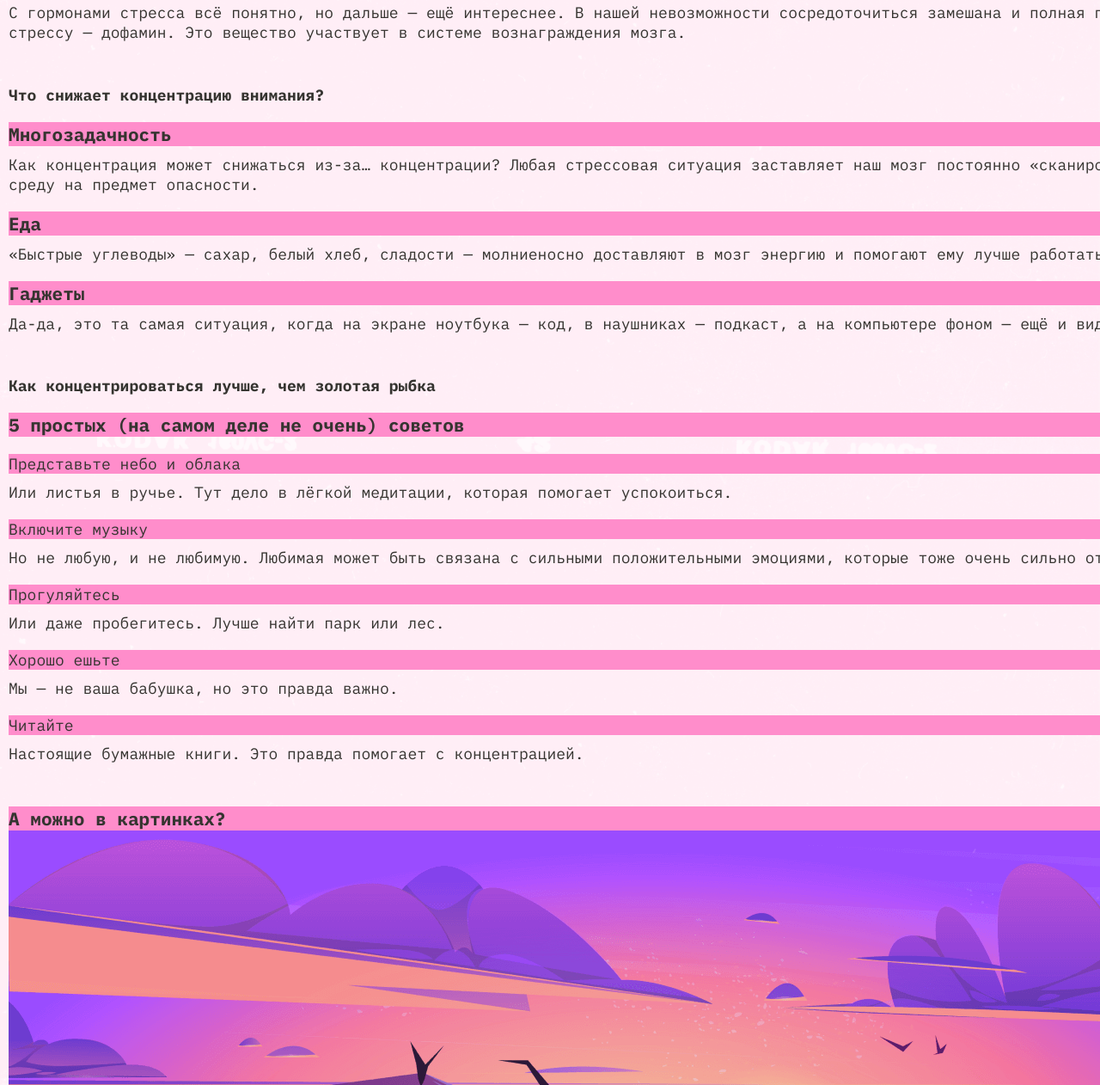
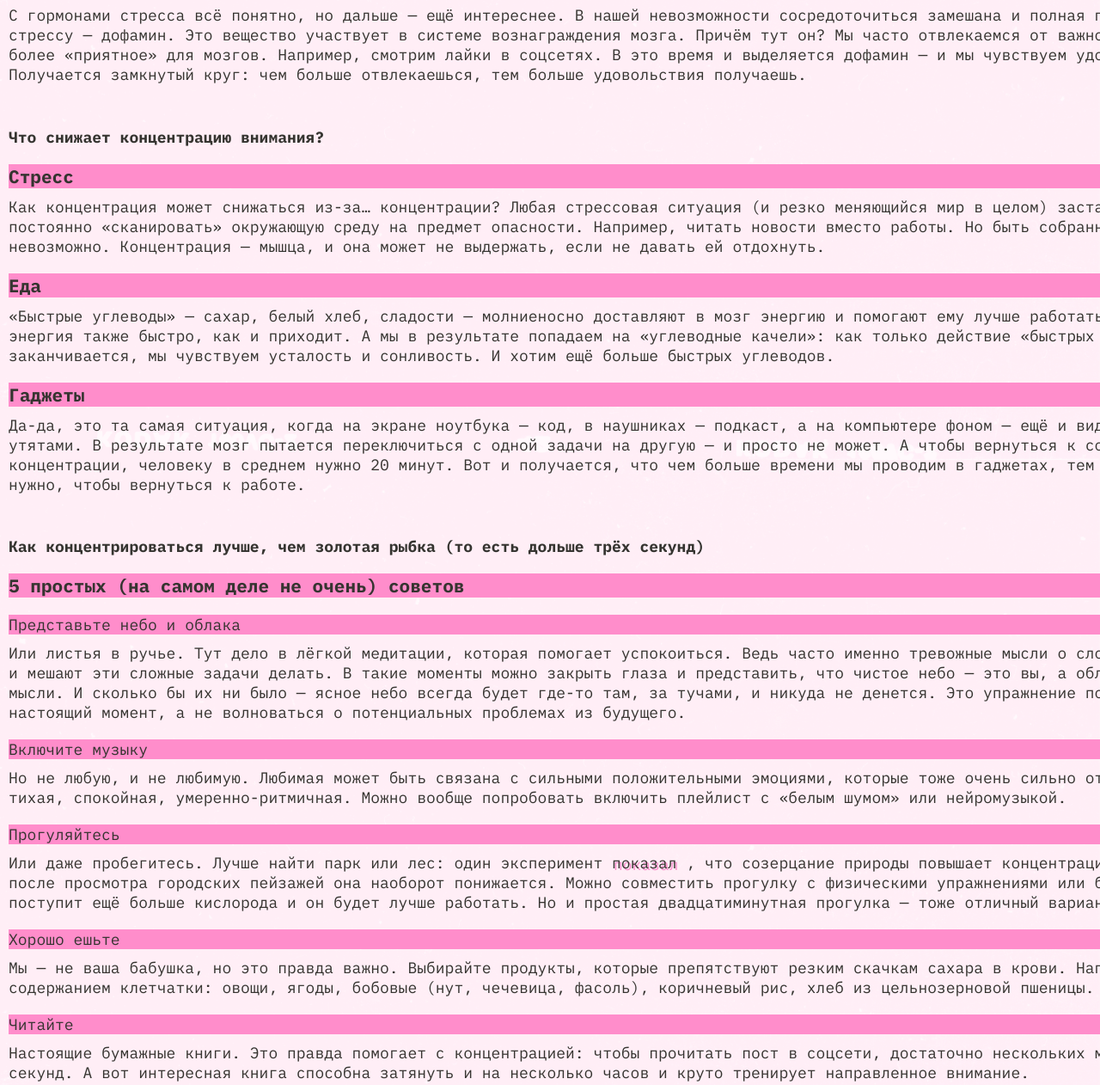
Before and after one commit to fradere8/slozhno-sosredotochitsya-ad, a plain HTML site: page index.html in a window 1280 px wide. Shown: the part 1065-2327 px from the top of the page at 86% size. Drawn offline with Linux system fonts and the light colour scheme.

Commit message:
Update index.html

```diff
--- a/index.html
+++ b/index.html
@@ -1,4 +1,4 @@
-0<!DOCTYPE html>
+<!DOCTYPE html>
 <html lang="ru">
   <head>
     <meta charset="UTF-8" />
@@ -6,7 +6,6 @@
     <meta name="viewport" content="width=device-width, initial-scale=1.0" />
     <meta name="color-scheme" content="dark light" />
     <title>Сложно сосредоточиться</title>
-    <script src="./scripts/script.js"></script>
 
     <link rel="stylesheet" href="./fonts/fonts.css" />
     <link rel="stylesheet" href="./styles/globals.css" />
@@ -16,14 +15,13 @@
     <link rel="stylesheet" href="./styles/light.css" />
 
     <link rel="icon" href="./images/favicon.svg" type="image/svg+xml" />
+    <script src="./scripts/script.js"></script>
   </head>
 
   <body class="page">
     <!-- Шапка сайта -->
     <header class="header decorated-zone">
       <span class="rec" aria-hidden="true">REC</span>
-
-      <!-- Кнопки для смены темы -->
       <nav class="header__theme-menu">
         <ul class="header__theme-menu-list">
           <li class="header__theme-menu-item">
@@ -67,7 +65,10 @@
               <a href="https://dana.org/news-and-insights/" target="_blank" class="decorated__link">
                 выяснили
               </a>, что мозгу тяжело концентрироваться даже на двух делах
-              одновременно.
+              одновременно. А когда в поле внимания попадает несколько важных
+              задач, организм паникует и выделяет кортизол и адреналин —
+              «гормоны стресса». Из-за этого мы работаем невнимательно:
+              ошибаемся и быстро устаём.
             </p>
           </article>
 
@@ -77,7 +78,11 @@
               С гормонами стресса всё понятно, но дальше — ещё интереснее. В
               нашей невозможности сосредоточиться замешана и полная
               противоположность стрессу — дофамин. Это вещество участвует в
-              системе вознаграждения мозга.
+              системе вознаграждения мозга. Причём тут он? Мы часто отвлекаемся
+              от важной задачи на что-то более «приятное» для мозгов. Например,
+              смотрим лайки в соцсетях. В это время и выделяется дофамин — и мы
+              чувствуем удовольствие. Получается замкнутый круг: чем больше
+              отвлекаешься, тем больше удовольствия получаешь.
             </p>
           </article>
         </div>
@@ -88,11 +93,14 @@
         <h2 class="section__title">Что снижает концентрацию внимания?</h2>
         <div class="section__articles">
           <article class="article-block">
-            <h3 class="article-block__subtitle title-decor">Многозадачность</h3>
+            <h3 class="article-block__subtitle title-decor">Стресс</h3>
             <p class="article-block__text">
               Как концентрация может снижаться из-за… концентрации? Любая
-              стрессовая ситуация заставляет наш мозг постоянно «сканировать»
-              окружающую среду на предмет опасности.
+              стрессовая ситуация (и резко меняющийся мир в целом) заставляет
+              наш мозг постоянно «сканировать» окружающую среду на предмет
+              опасности. Например, читать новости вместо работы. Но быть
+              собранными всё время — невозможно. Концентрация — мышца, и она
+              может не выдержать, если не давать ей отдохнуть.
             </p>
           </article>
 
@@ -100,7 +108,11 @@
             <h3 class="article-block__subtitle title-decor">Еда</h3>
             <p class="article-block__text">
               «Быстрые углеводы» — сахар, белый хлеб, сладости — молниеносно
-              доставляют в мозг энергию и помогают ему лучше работать.
+              доставляют в мозг энергию и помогают ему лучше работать. Но уходит
+              эта энергия также быстро, как и приходит. А мы в результате
+              попадаем на «углеводные качели»: как только действие «быстрых
+              углеводов» заканчивается, мы чувствуем усталость и сонливость. И
+              хотим ещё больше быстрых углеводов.
             </p>
           </article>
 
@@ -108,7 +120,12 @@
             <h3 class="article-block__subtitle title-decor">Гаджеты</h3>
             <p class="article-block__text">
               Да-да, это та самая ситуация, когда на экране ноутбука — код, в
-              наушниках — подкаст, а на компьютере фоном — ещё и видео.
+              наушниках — подкаст, а на компьютере фоном — ещё и видео с
+              забавными утятами. В результате мозг пытается переключиться с
+              одной задачи на другую — и просто не может. А чтобы вернуться к
+              состоянию полной концентрации, человеку в среднем нужно 20 минут.
+              Вот и получается, что чем больше времени мы проводим в гаджетах,
+              тем больше времени затем нужно, чтобы вернуться к работе.
             </p>
           </article>
         </div>
@@ -117,7 +134,8 @@
       <!-- Третья секция -->
       <section class="section advice__section">
         <h2 class="section__title">
-          Как концентрироваться лучше, чем золотая рыбка
+          Как концентрироваться лучше, чем золотая рыбка (то есть дольше трёх
+          секунд)
         </h2>
         <div class="section__articles">
           <h3 class="article-block__subtitle title-decor">
@@ -128,7 +146,13 @@
             <h4 class="highlight title-decor">Представьте небо и облака</h4>
             <p class="article-block__text">
               Или листья в ручье. Тут дело в лёгкой медитации, которая помогает
-              успокоиться.
+              успокоиться. Ведь часто именно тревожные мысли о сложных задачах
+              как раз и мешают эти сложные задачи делать. В такие моменты можно
+              закрыть глаза и представить, что чистое небо — это вы, а облака —
+              тревожные мысли. И сколько бы их ни было — ясное небо всегда будет
+              где-то там, за тучами, и никуда не денется. Это упражнение поможет
+              вернуться в настоящий момент, а не волноваться о потенциальных
+              проблемах из будущего.
             </p>
           </article>
 
@@ -137,27 +161,43 @@
             <p class="article-block__text">
               Но не любую, и не любимую. Любимая может быть связана с сильными
               положительными эмоциями, которые тоже очень сильно отвлекают.
+              Подойдёт тихая, спокойная, умеренно-ритмичная. Можно вообще
+              попробовать включить плейлист с «белым шумом» или нейромузыкой.
             </p>
           </article>
 
           <article class="article-block">
             <h4 class="highlight title-decor">Прогуляйтесь</h4>
             <p class="article-block__text">
-              Или даже пробегитесь. Лучше найти парк или лес.
+              Или даже пробегитесь. Лучше найти парк или лес: один эксперимент
+              <a href="https://www.sciencedirect.com/science/article/abs/pii/S0272494415000328"
+                 target="_blank" class="decorated__link">
+                показал
+              </a>, что созерцание природы повышает концентрацию, в то время как
+              после просмотра городских пейзажей она наоборот понижается. Можно
+              совместить прогулку с физическими упражнениями или бегом — так в
+              мозг поступит ещё больше кислорода и он будет лучше работать. Но и
+              простая двадцатиминутная прогулка — тоже отличный вариант.
             </p>
           </article>
 
           <article class="article-block">
             <h4 class="highlight title-decor">Хорошо ешьте</h4>
             <p class="article-block__text">
-              Мы — не ваша бабушка, но это правда важно.
+              Мы — не ваша бабушка, но это правда важно. Выбирайте продукты,
+              которые препятствуют резким скачкам сахара в крови. Например, с
+              высоким содержанием клетчатки: овощи, ягоды, бобовые (нут,
+              чечевица, фасоль), коричневый рис, хлеб из цельнозерновой пшеницы.
             </p>
           </article>
 
           <article class="article-block">
             <h4 class="highlight title-decor">Читайте</h4>
             <p class="article-block__text">
-              Настоящие бумажные книги. Это правда помогает с концентрацией.
+              Настоящие бумажные книги. Это правда помогает с концентрацией:
+              чтобы прочитать пост в соцсети, достаточно нескольких минут или
+              даже секунд. А вот интересная книга способна затянуть и на
+              несколько часов и круто тренирует направленное внимание.
             </p>
           </article>
         </div>
@@ -169,11 +209,11 @@
           А можно в картинках?
         </h3>
         <div class="galery__section__images">
-          <img src="./images/sunset.png" alt="Закат солнца" class="sunset" loading="lazy" />
-          <img src="./images/ice-cream.png" alt="Мороженое" class="ice-cream" loading="lazy" />
-          <img src="./images/tape.png" alt="Аудиокассета" class="tape" loading="lazy" />
-          <img src="./images/books.png" alt="Стопка книг" class="books" loading="lazy" />
-          <img src="./images/street.png" alt="Улица" class="street" loading="lazy" />
+          <img src="./images/sunset.png" alt="Закат солнца на горизонте гор" class="sunset" loading="lazy" />
+          <img src="./images/ice-cream.png" alt="Мороженое с кремом, печеньками и фруктами" class="ice-cream" loading="lazy" />
+          <img src="./images/tape.png" alt="Аудиокассета с иконками курсора, загрузки и папки" class="tape" loading="lazy" />
+          <img src="./images/books.png" alt="Стопка книг, сложенные друг на друга в один ряд, а сверху на книгах чашка" class="books" loading="lazy" />
+          <img src="./images/street.png" alt="Небольшая улица, а справа и слева дома в японском стиле" class="street" loading="lazy" />
         </div>
       </section>
     </main>
```
